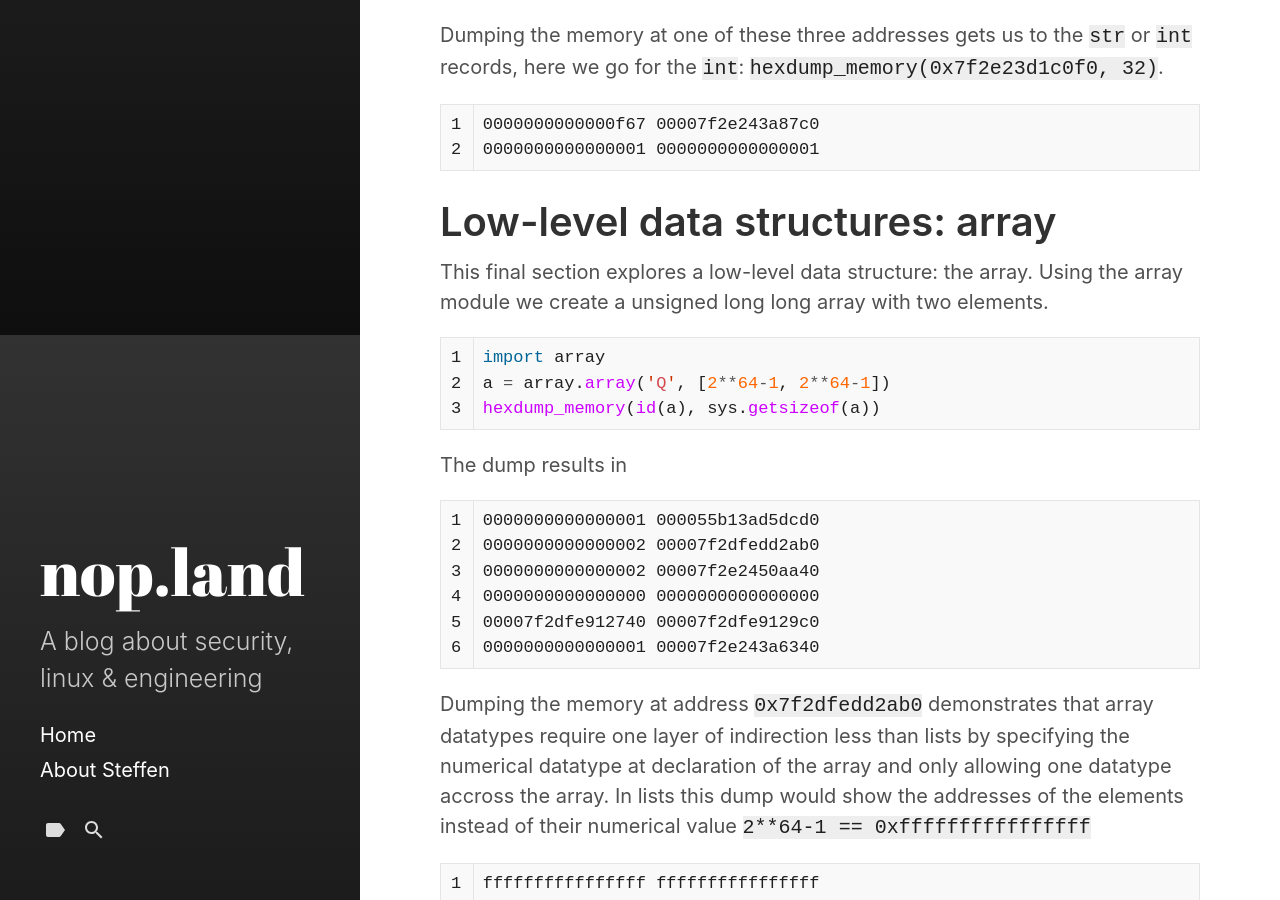
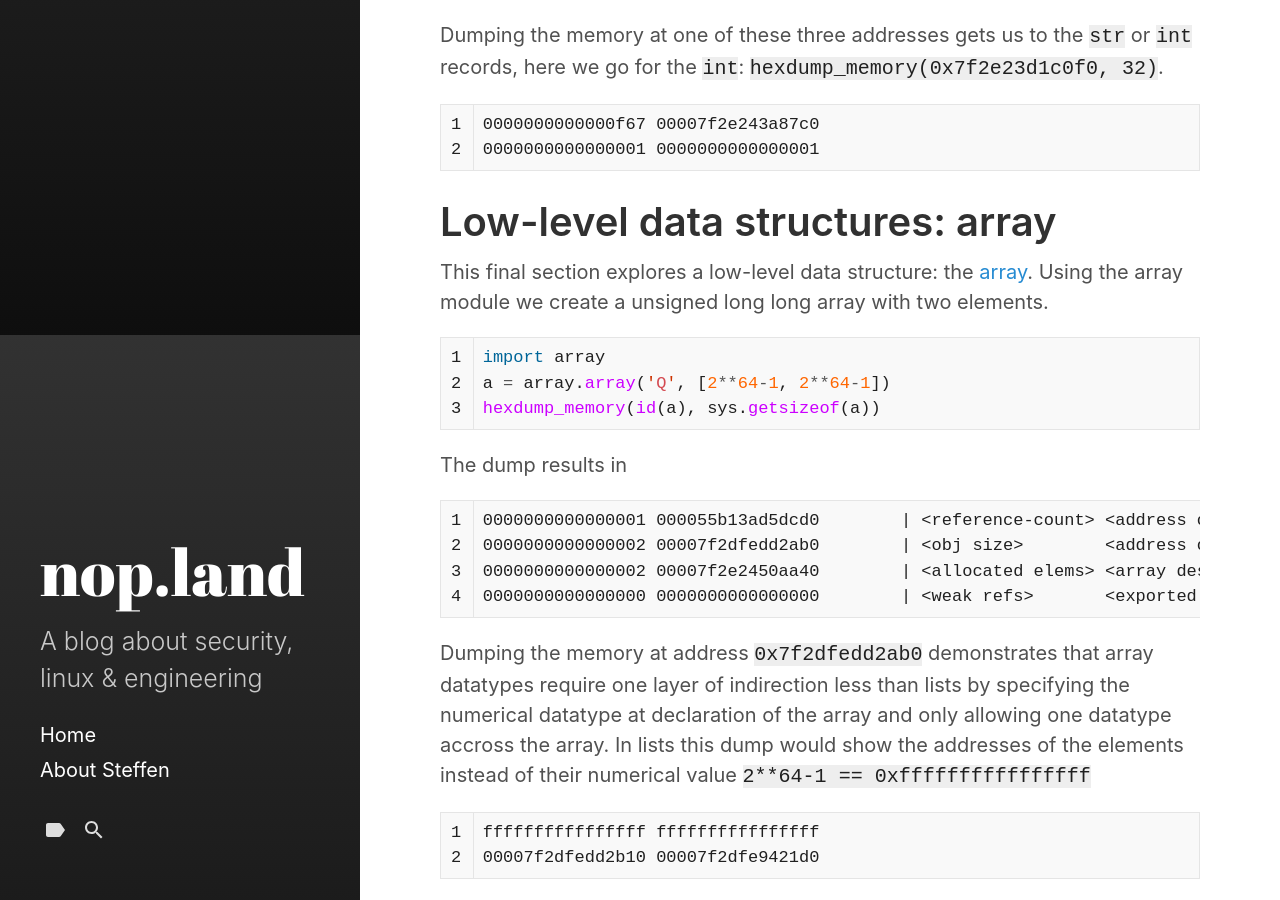
Before and after one commit to bytewvr/blog, a Jekyll site: the page built from _posts/2023-01-01-Memory layout in Python.md, in a window 1280 px wide and 900 px high, scrolled down 4165 px. Built offline with Jekyll 4.4.1, drawn with Linux system fonts in a browser that asks for light colours.

Commit message:
added reference to array-module source

````diff
--- a/_posts/2023-01-01-Memory layout in Python.md
+++ b/_posts/2023-01-01-Memory layout in Python.md
@@ -124,7 +124,7 @@ Dumping the memory at one of these three addresses gets us to the `str` or `int`
 ```
 
 # Low-level data structures: array
-This final section explores a low-level data structure: the array. Using the array module we create a unsigned long long array with two elements.
+This final section explores a low-level data structure: the [array](https://github.com/python/cpython/blob/85dd6cb6df996b1197266d1a50ecc9187a91e481/Modules/arraymodule.c). Using the array module we create a unsigned long long array with two elements.
 ```python
 import array
 a = array.array('Q', [2**64-1, 2**64-1])
@@ -132,12 +132,10 @@ hexdump_memory(id(a), sys.getsizeof(a))
 ```
 The dump results in
 ```
-0000000000000001 000055b13ad5dcd0
-0000000000000002 00007f2dfedd2ab0
-0000000000000002 00007f2e2450aa40
-0000000000000000 0000000000000000
-00007f2dfe912740 00007f2dfe9129c0
-0000000000000001 00007f2e243a6340
+0000000000000001 000055b13ad5dcd0        | <reference-count> <address of type>
+0000000000000002 00007f2dfedd2ab0        | <obj size>        <address of elements>
+0000000000000002 00007f2e2450aa40        | <allocated elems> <array descr>
+0000000000000000 0000000000000000        | <weak refs>       <exported buffers>
 ```
 Dumping the memory at address `0x7f2dfedd2ab0` demonstrates that array datatypes require one layer of indirection less than lists by specifying the numerical datatype at declaration of the array and only allowing one datatype accross the array. In lists this dump would show the addresses of the elements instead of their numerical value `2**64-1 == 0xffffffffffffffff`
 ```
````
